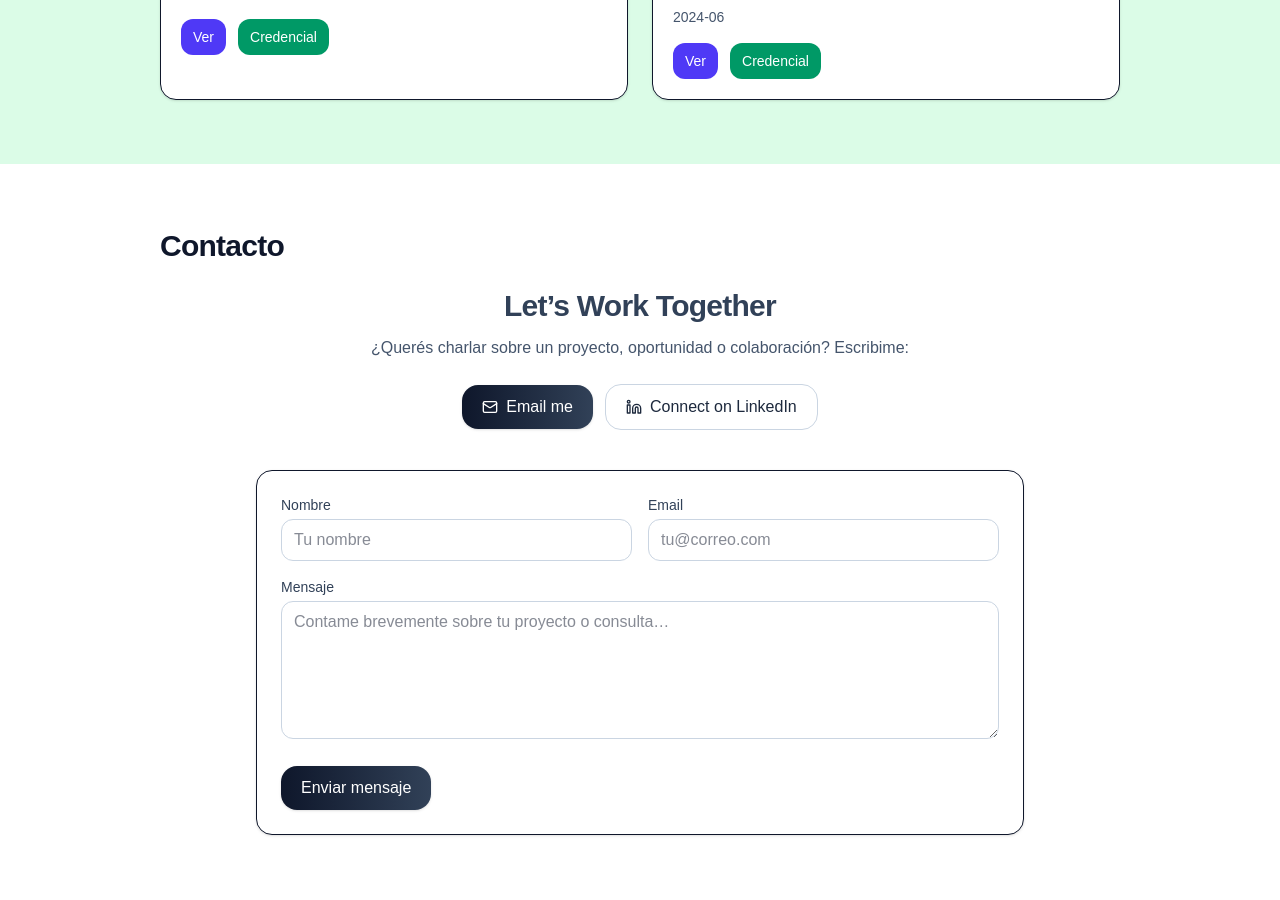
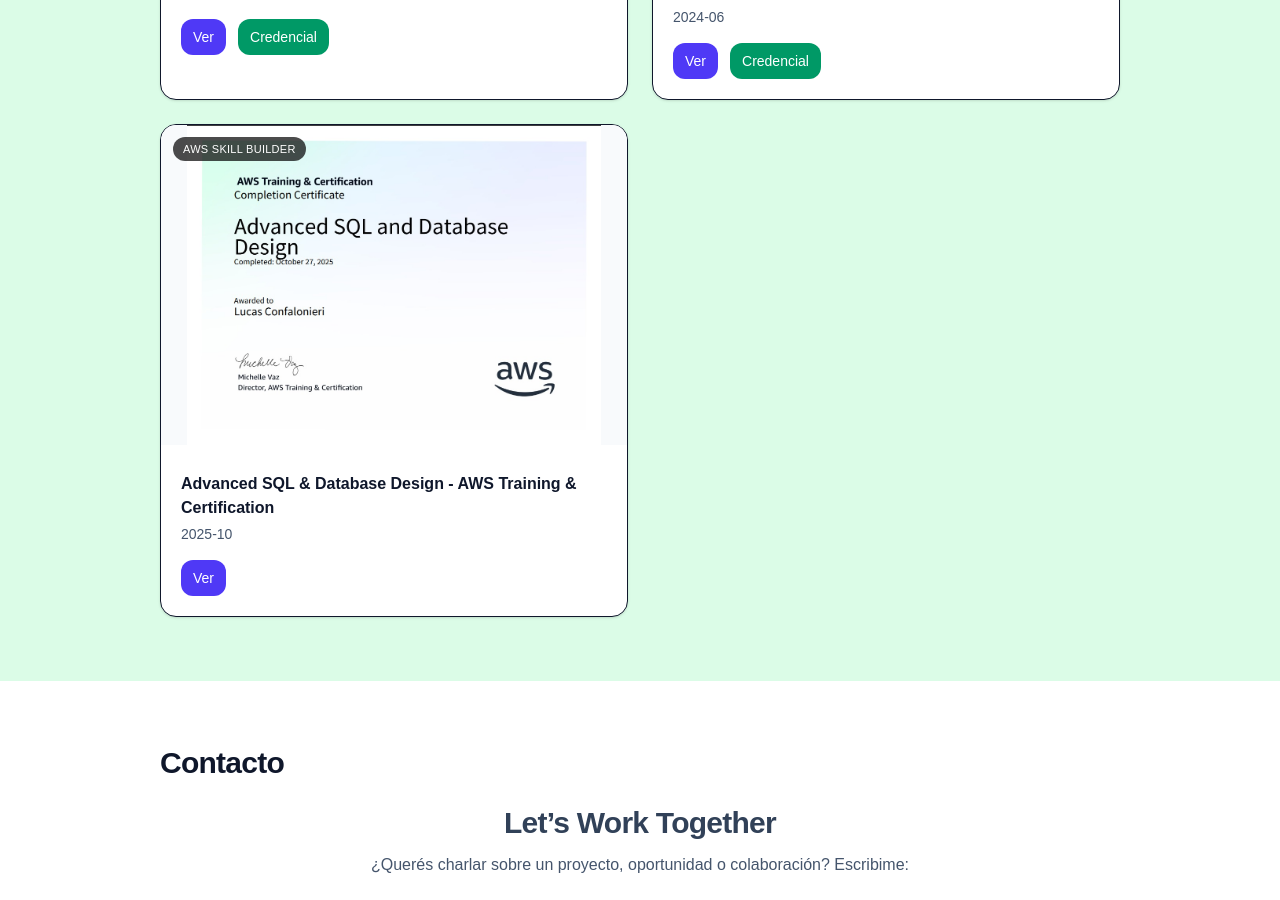
Before and after one commit to lucasconfalonieri/mi-portfolio, a Next.js app: page / in a window 1280 px wide. Shown: the part 5960-6860 px from the top of the page. Built offline with nearby package versions, Linux system fonts and the light colour scheme.

Commit message:
add Certificate - Advanced SQL & Database Design

```diff
--- a/src/data/certificates.ts
+++ b/src/data/certificates.ts
@@ -18,4 +18,12 @@
     thumbnail: "/aws.jpeg",
     credentialUrl: "https://www.credly.com/go/j7MXVoYG",
   },
+    {
+    title: { es: "Advanced SQL & Database Design - AWS Training & Certification", en: "Advanced SQL & Database Design - AWS Training & Certification"},
+    issuer: "AWS Skill Builder",
+    date: "2025-10",
+    file: "aws-SQL.pdf",
+    type: "pdf",
+    thumbnail: "/sql.jpeg",
+  },
 ];
```
Also changed, not shown: public/sql.jpeg (added), 1 other file (tests, documents, lock files or other folders).
